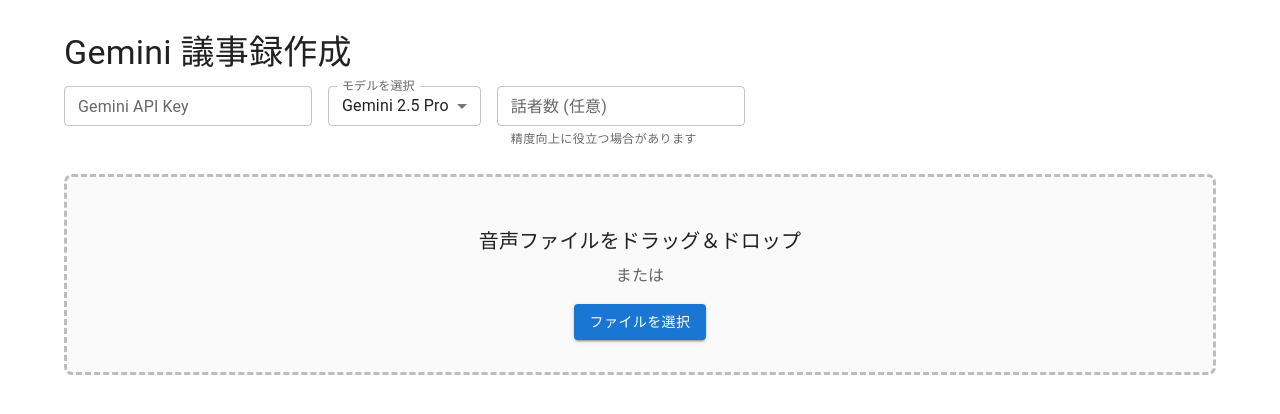
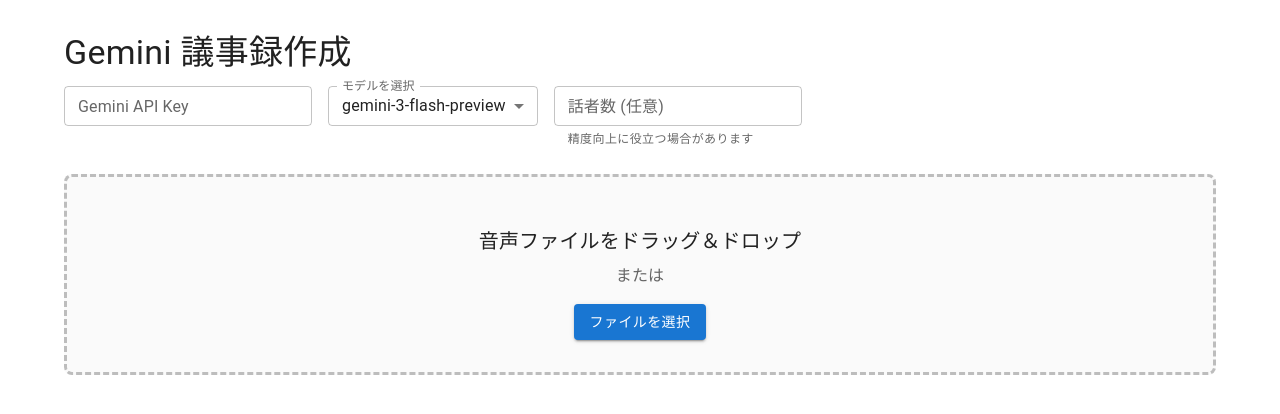
Before and after one commit to TanakaNewton/gemini-meeting-assistant, a React (Vite) app: page / in a window 1280 px wide. Shown: the top 414 px of the page. Built offline with nearby package versions, Linux system fonts and the light colour scheme; some icons are missing.

Commit message:
デフォルトモデル変更

```diff
--- a/src/App.jsx
+++ b/src/App.jsx
@@ -143,7 +143,9 @@
   return parsedResults;
 }
 
-const availableModels = [{ id: "gemini-2.5-pro", name: "Gemini 2.5 Pro" }];
+const availableModels = [
+  { id: "gemini-3-flash-preview", name: "gemini-3-flash-preview" },
+];
 
 // --- ReactMarkdown用のMUIコンポーネントマッピング ---
 const markdownComponents = {
@@ -260,7 +262,7 @@
 
 function App() {
   const [apiKey, setApiKey] = useState("");
-  const [selectedModel, setSelectedModel] = useState("gemini-2.5-pro");
+  const [selectedModel, setSelectedModel] = useState("gemini-3-flash-preview");
   const [selectedFile, setSelectedFile] = useState(null);
   const [isLoading, setIsLoading] = useState(false);
   const [results, setResults] = useState([]);
```
